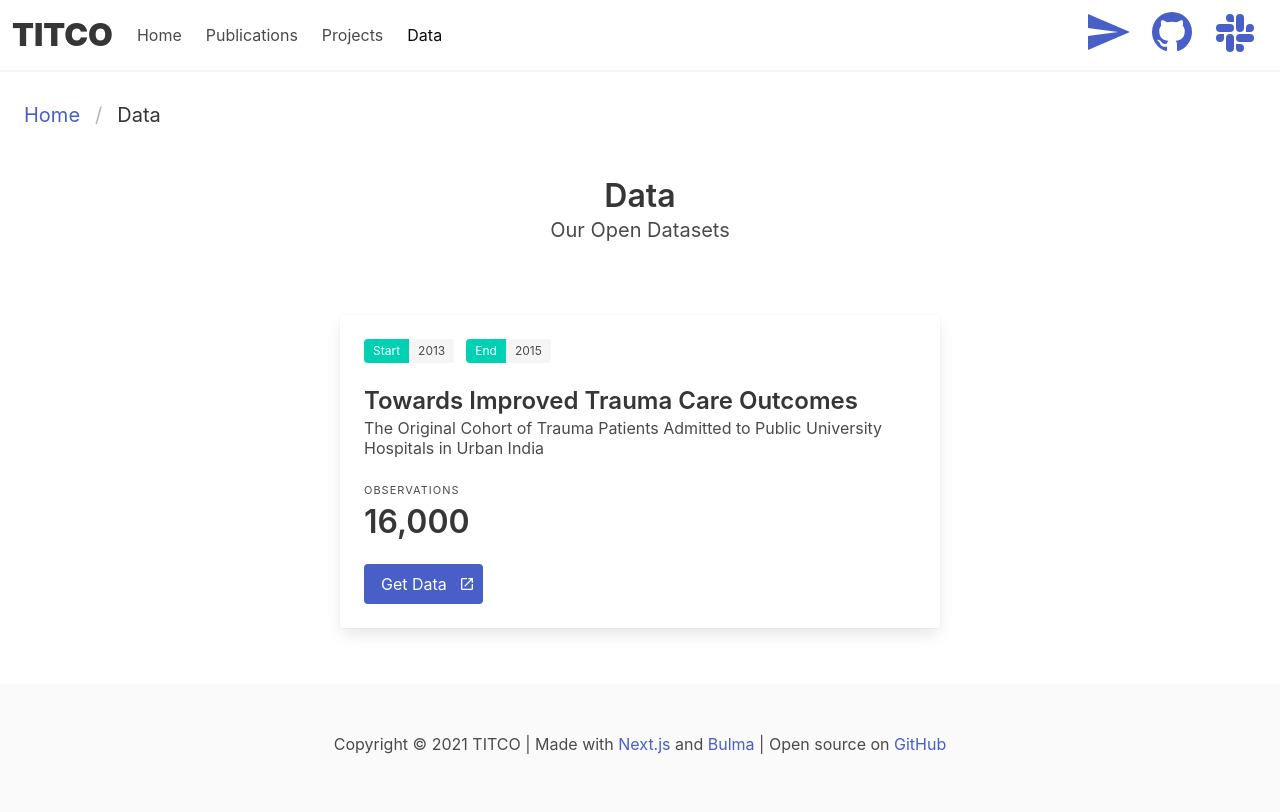
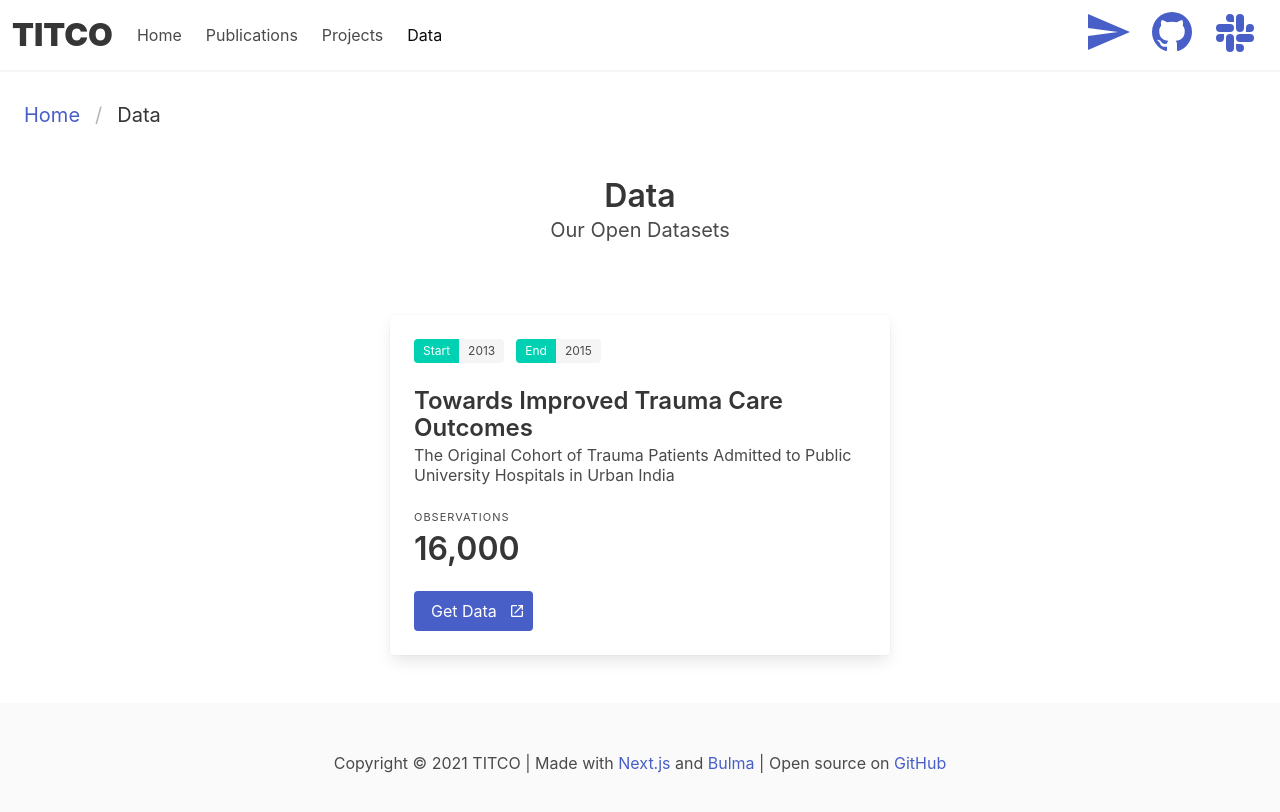
Before and after one commit to martingerdin/titco.org, a Next.js app: page /data in a window 1280 px wide. Shown: the top 812 px of the page. Built offline with nearby package versions, Linux system fonts and the light colour scheme.

Commit message:
Modify Card width

```diff
--- a/components/Card.tsx
+++ b/components/Card.tsx
@@ -15,7 +15,7 @@ export function Card({
   children,
 }: CardInterface) {
   return (
-    <article className="card" style={{ maxWidth: "600px", minWidth: "300px" }}>
+    <article className="card" style={{ maxWidth: "500px", minWidth: "200px" }}>
       <div className="card-content">
         {tags !== "" && (
           <div className="content">
```
